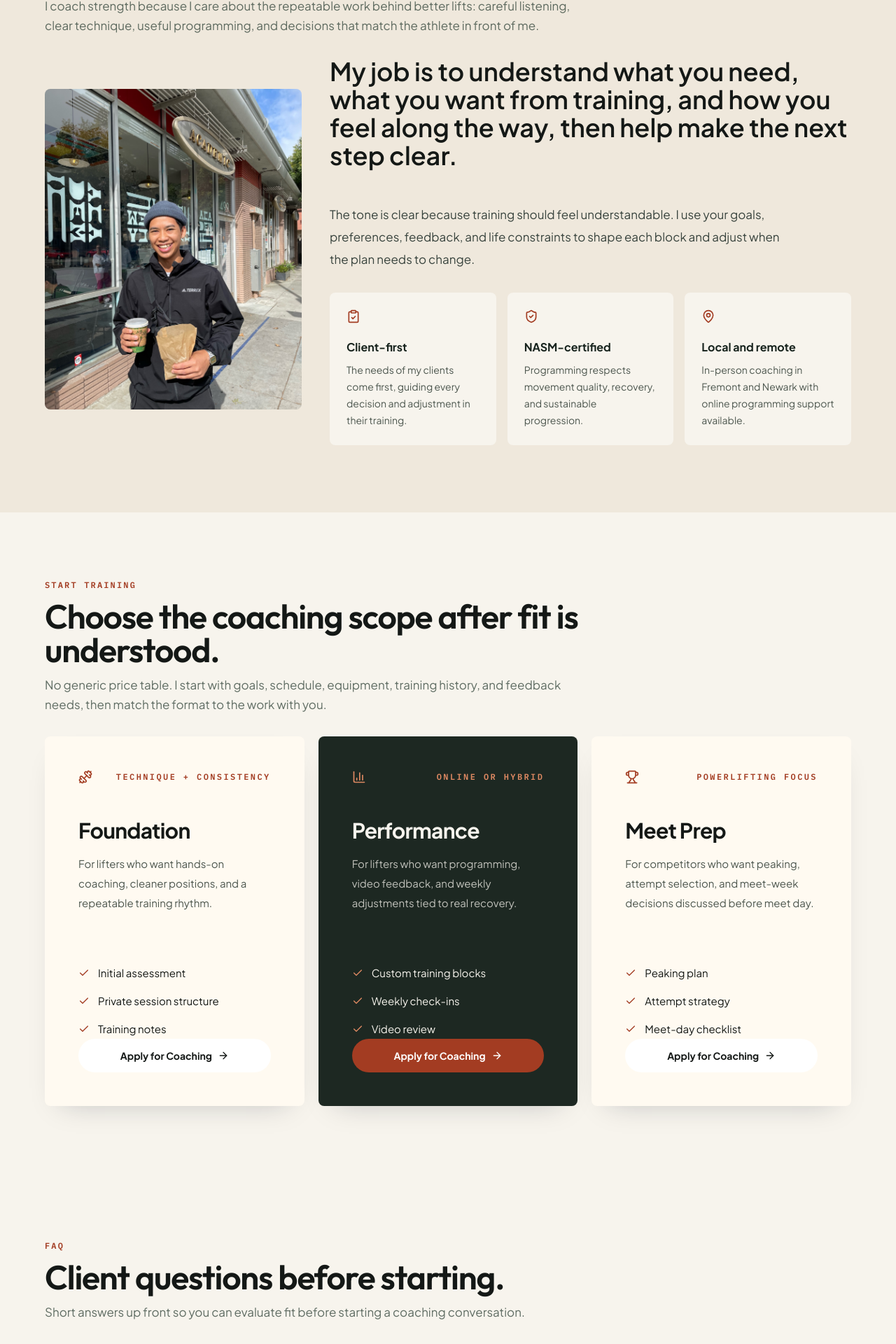
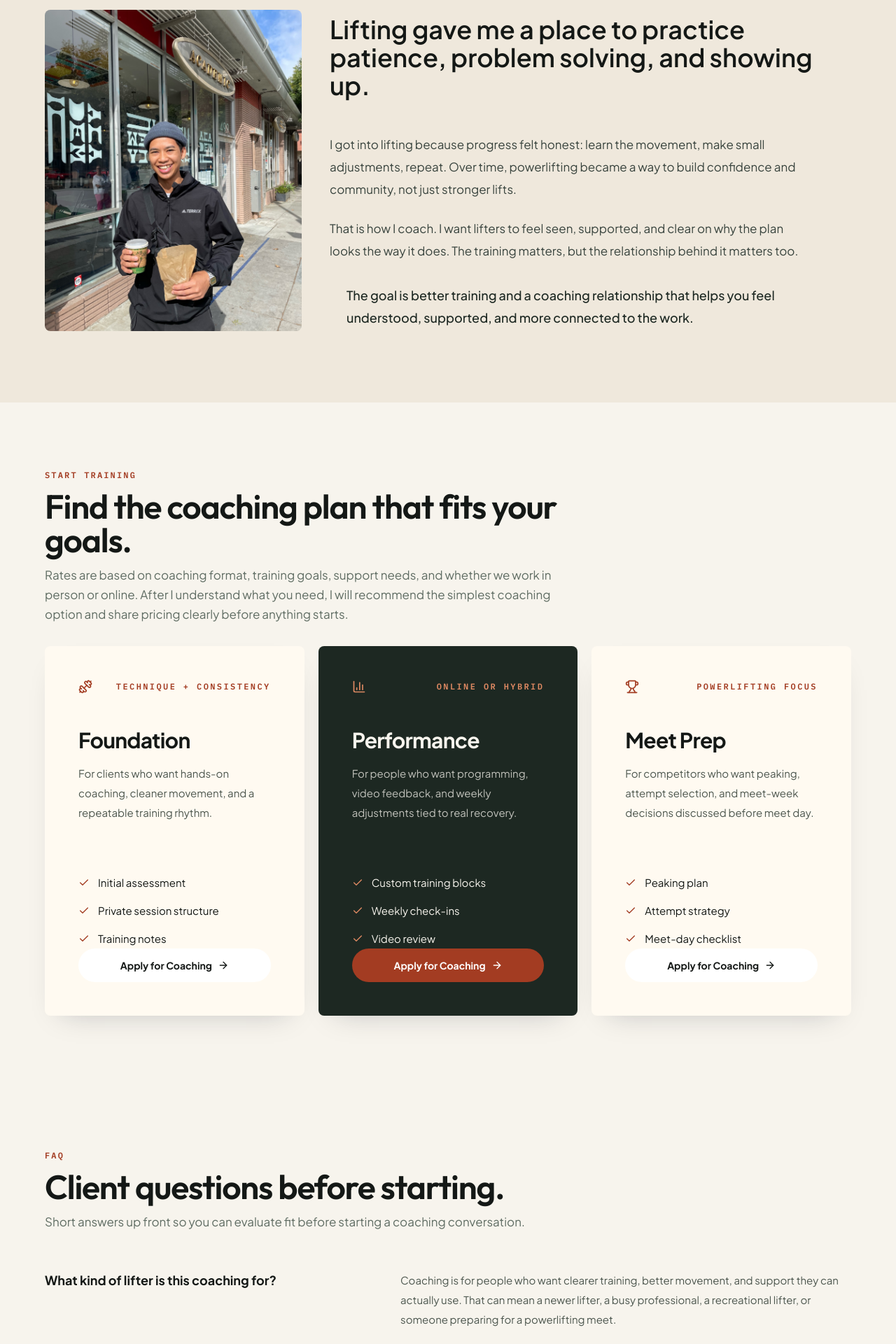
Before and after one commit to tomvothecoder/tomvo.me, a React (Vite) app: page /coach in a window 1280 px wide. Shown: the part 4984-6904 px from the top of the page at 70% size. Built offline with nearby package versions, Linux system fonts and the light colour scheme.

Commit message:
Refine coach page copy

```diff
--- a/src/components/CoachRedesign/CoachCredibilitySection.tsx
+++ b/src/components/CoachRedesign/CoachCredibilitySection.tsx
@@ -1,34 +1,12 @@
-import { ClipboardCheck, MapPin, ShieldCheck } from "lucide-react";
-
 import selfPortrait from "assets/me.jpg";
 import SectionWrapper from "components/CoachRedesign/SectionWrapper";
-
-const coachFacts = [
-  {
-    icon: ClipboardCheck,
-    title: "Client-first",
-    text: "The needs of my clients come first, guiding every decision and adjustment in their training.",
-  },
-  {
-    icon: ShieldCheck,
-    title: "NASM-certified",
-    text: "Programming respects movement quality, recovery, and sustainable progression.",
-  },
-  {
-    icon: MapPin,
-    title: "Local and remote",
-    text: "In-person coaching in Fremont and Newark with online programming support available.",
-  },
-];
 
 function CoachCredibilitySection() {
   return (
     <SectionWrapper
       id="about"
       eyebrow="About me"
-      title="Collaborative coaching from the person writing the plan."
-      description="I coach strength because I care about the repeatable work behind better lifts: careful listening, clear technique, useful programming, and decisions that match the athlete in front of me."
-      descriptionClassName="text-[#2e4036]/75"
+      title="Coaching shaped by lived training experience."
       className="bg-[#efe8dc] py-16 md:py-24"
     >
       <div className="grid gap-10 xl:grid-cols-[0.66fr_1.34fr] xl:items-center">
@@ -42,35 +20,24 @@ function CoachCredibilitySection() {
 
         <div>
           <p className="max-w-3xl text-2xl font-semibold leading-snug text-[#141816] md:text-4xl">
-            My job is to understand what you need, what you want from training,
-            and how you feel along the way, then help make the next step clear.
+            Lifting gave me a place to practice patience, problem solving, and
+            showing up.
           </p>
           <p className="mt-6 max-w-2xl text-[17px] leading-8 text-[#39443e]">
-            The tone is clear because training should feel understandable. I
-            use your goals, preferences, feedback, and life constraints to shape
-            each block and adjust when the plan needs to change.
+            I got into lifting because progress felt honest: learn the
+            movement, make small adjustments, repeat. Over time, powerlifting
+            became a way to build confidence and community, not just stronger
+            lifts.
           </p>
-
-          <div className="mt-8 grid gap-4 sm:grid-cols-3">
-            {coachFacts.map((fact) => {
-              const Icon = fact.icon;
-
-              return (
-                <article
-                  key={fact.title}
-                  className="rounded-lg border border-[#cfc4b5] bg-[#f7f4ed] p-5"
-                >
-                  <Icon className="h-5 w-5 text-[#a33c22]" />
-                  <h3 className="mt-4 text-base font-bold leading-6 text-[#17231d]">
-                    {fact.title}
-                  </h3>
-                  <p className="mt-2 text-sm leading-6 text-[#4d574f]">
-                    {fact.text}
-                  </p>
-                </article>
-              );
-            })}
-          </div>
+          <p className="mt-5 max-w-2xl text-[17px] leading-8 text-[#39443e]">
+            That is how I coach. I want lifters to feel seen, supported, and
+            clear on why the plan looks the way it does. The training matters,
+            but the relationship behind it matters too.
+          </p>
+          <p className="mt-8 max-w-2xl border-l-2 border-[#a33c22] pl-5 text-lg font-medium leading-8 text-[#1d2822]">
+            The goal is better training and a coaching relationship that helps
+            you feel understood, supported, and more connected to the work.
+          </p>
         </div>
       </div>
     </SectionWrapper>
--- a/src/components/CoachRedesign/FAQSection.tsx
+++ b/src/components/CoachRedesign/FAQSection.tsx
@@ -1,12 +1,10 @@
-import { useReducedMotion } from "framer-motion";
-
 import SectionWrapper from "components/CoachRedesign/SectionWrapper";
 
 const faqs = [
   {
-    question: "Do I need powerlifting experience?",
+    question: "What kind of lifter is this coaching for?",
     answer:
-      "No. You need a clear goal, communication, and a plan I can adjust with you. I coach newer lifters, experienced recreational lifters, and first-time competitors.",
+      "Coaching is for people who want clearer training, better movement, and support they can actually use. That can mean a newer lifter, a busy professional, a recreational lifter, or someone preparing for a powerlifting meet.",
   },
   {
     question: "How often will my program change?",
@@ -26,8 +24,6 @@ const faqs = [
 ];
 
 function FAQSection() {
-  const prefersReducedMotion = useReducedMotion();
-
   return (
     <SectionWrapper
       id="faq"
@@ -39,20 +35,17 @@ function FAQSection() {
     >
       <div className="divide-y divide-[#cfc4b5] border-y border-[#cfc4b5]">
         {faqs.map((faq) => (
-          <details
+          <article
             key={faq.question}
-            className="group py-5"
+            className="grid gap-3 py-5 md:grid-cols-[0.85fr_1.15fr] md:gap-8"
           >
-            <summary className="flex cursor-pointer list-none items-center justify-between gap-4 text-lg font-bold leading-7 text-[#141816]">
+            <h3 className="text-lg font-bold leading-7 text-[#141816]">
               {faq.question}
-              <span className="text-2xl font-light text-[#a33c22] group-open:rotate-45">
-                +
-              </span>
-            </summary>
-            <p className="mt-3 max-w-3xl text-[15px] leading-7 text-[#4d574f]">
+            </h3>
+            <p className="max-w-3xl text-[15px] leading-7 text-[#4d574f]">
               {faq.answer}
             </p>
-          </details>
+          </article>
         ))}
       </div>
     </SectionWrapper>
--- a/src/components/CoachRedesign/PricingSection.tsx
+++ b/src/components/CoachRedesign/PricingSection.tsx
@@ -9,7 +9,7 @@ const packages = [
     name: "Foundation",
     cadence: "Technique + consistency",
     focus:
-      "For lifters who want hands-on coaching, cleaner positions, and a repeatable training rhythm.",
+      "For clients who want hands-on coaching, cleaner movement, and a repeatable training rhythm.",
     features: ["Initial assessment", "Private session structure", "Training notes"],
     highlighted: false,
   },
@@ -18,7 +18,7 @@ const packages = [
     name: "Performance",
     cadence: "Online or hybrid",
     focus:
-      "For lifters who want programming, video feedback, and weekly adjustments tied to real recovery.",
+      "For people who want programming, video feedback, and weekly adjustments tied to real recovery.",
     features: ["Custom training blocks", "Weekly check-ins", "Video review"],
     highlighted: true,
   },
@@ -38,8 +38,8 @@ function PricingSection() {
     <SectionWrapper
       id="packages"
       eyebrow="Start training"
-      title="Choose the coaching scope after fit is understood."
-      description="No generic price table. I start with goals, schedule, equipment, training history, and feedback needs, then match the format to the work with you."
+      title="Find the coaching plan that fits your goals."
+      description="Rates are based on coaching format, training goals, support needs, and whether we work in person or online. After I understand what you need, I will recommend the simplest coaching option and share pricing clearly before anything starts."
       descriptionClassName="text-[#2e4036]/75"
       className="bg-[#f7f4ed] py-16 md:py-24"
     >
```
